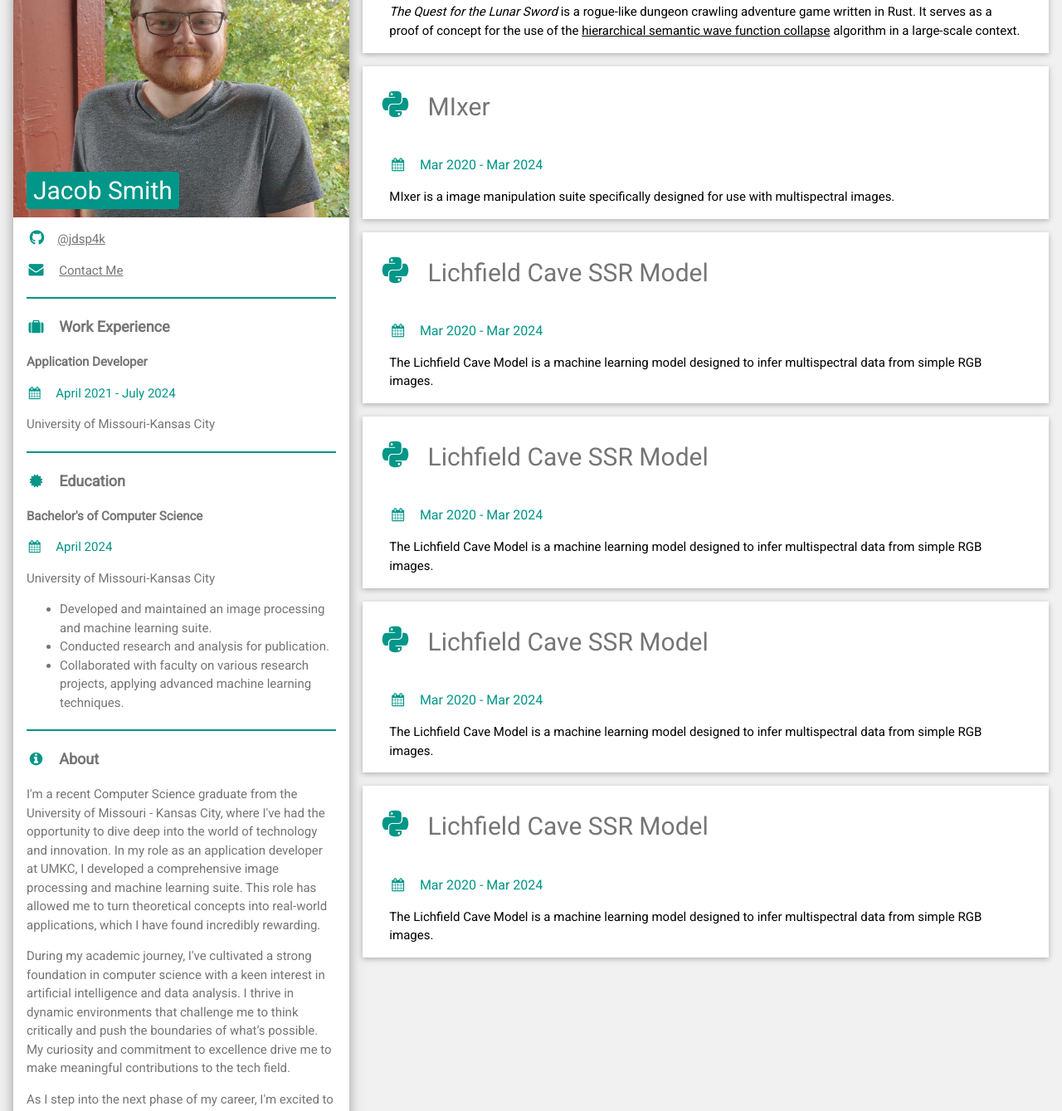
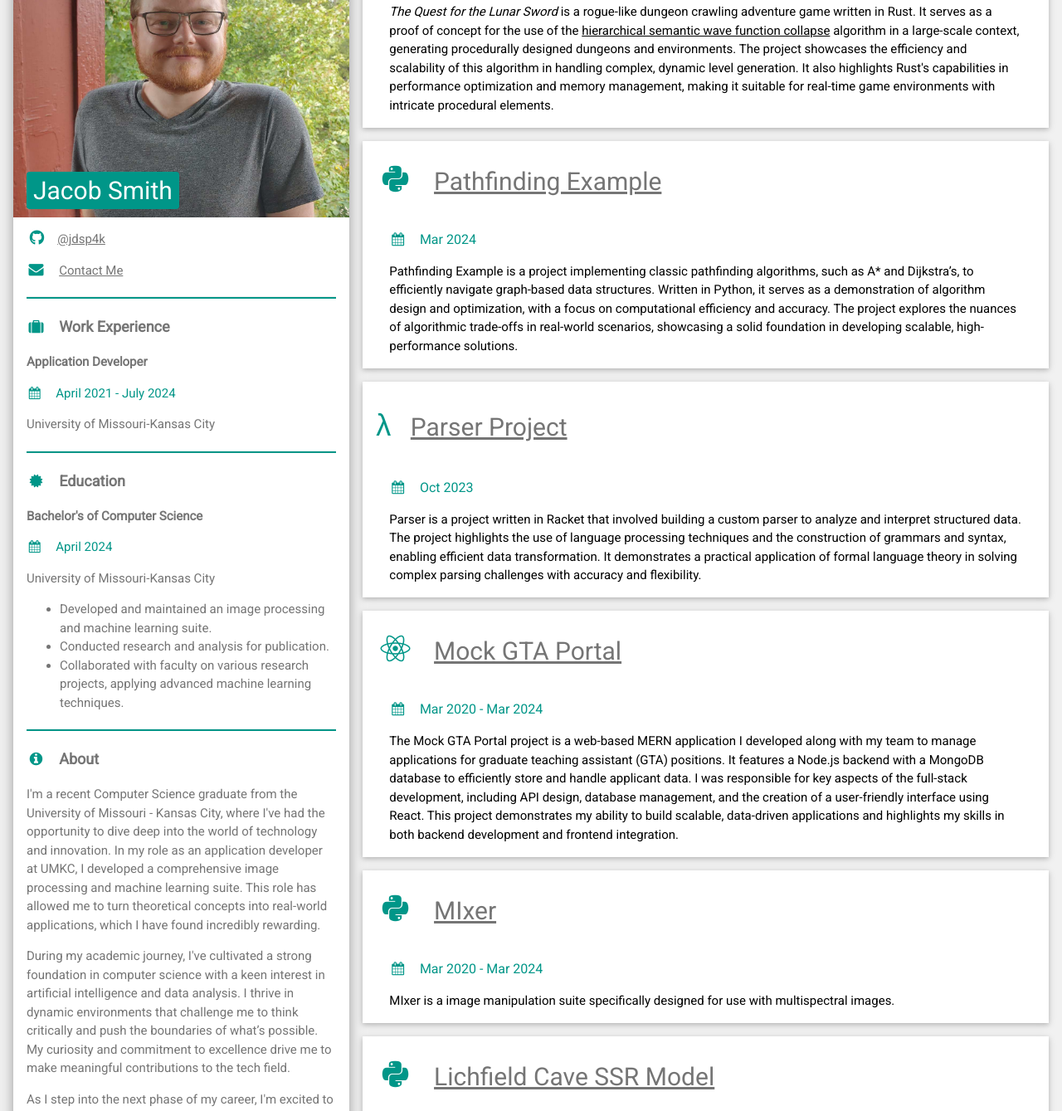
Before and after one commit to jdsp4k/jdsp4k.github.io, a plain HTML site: page index.html in a window 1280 px wide. Shown: the part 159-1498 px from the top of the page at 83% size. Drawn offline with nearby package versions, Linux system fonts and the light colour scheme.

Commit message:
Updated projects.

```diff
--- a/index.html
+++ b/index.html
@@ -116,15 +116,64 @@ html,body,h1,h2,h3,h4,h5,h6 {font-family: "Roboto", sans-serif}
     <!-- Right Column -->
     <div class="w3-twothird">
       <div class="w3-container w3-card w3-white w3-margin-bottom">
-        <h2 class="w3-text-grey w3-padding-16"><i class="fa-brands fa-rust w3-margin-right w3-xxlarge w3-text-teal" aria-hidden="true"></i>The Quest for the Lunar Sword</h2>
+        <h2 class="w3-text-grey w3-padding-16">
+          <i class="fa-brands fa-rust w3-margin-right w3-xxlarge w3-text-teal" aria-hidden="true"></i>
+          <a href="#">
+            The Quest for the Lunar Sword
+          </a>
+        </h2>
         <div class="w3-container">
           <h6 class="w3-text-teal"><i class="fa fa-calendar fa-fw w3-margin-right" aria-hidden="true"></i>Mar 2024 - <span class="w3-tag w3-teal w3-round">Current</span></h6>
-          <p><i>The Quest for the Lunar Sword</i> is a rogue-like dungeon crawling adventure game written in Rust. It serves as a proof of concept for the use of the <a href="https://dl.acm.org/doi/10.1145/3582437.3587209">hierarchical semantic wave function collapse</a> algorithm in a large-scale context.</p>
+          <p><i>The Quest for the Lunar Sword</i> is a rogue-like dungeon crawling adventure game written in Rust. It serves as a proof of concept for the use of the <a href="https://dl.acm.org/doi/10.1145/3582437.3587209">hierarchical semantic wave function collapse</a> algorithm in a large-scale context, generating procedurally designed dungeons and environments. The project showcases the efficiency and scalability of this algorithm in handling complex, dynamic level generation. It also highlights Rust's capabilities in performance optimization and memory management, making it suitable for real-time game environments with intricate procedural elements.</p>
         </div>
       </div>
 
       <div class="w3-container w3-card w3-white w3-margin-bottom">
-        <h2 class="w3-text-grey w3-padding-16"><i class="fa-brands fa-python fa-fw w3-margin-right w3-xxlarge w3-text-teal" aria-hidden="true"></i>MIxer</h2>
+        <h2 class="w3-text-grey w3-padding-16">
+          <i class="fa-brands fa-python fa-fw w3-margin-right w3-xxlarge w3-text-teal" aria-hidden="true"></i>
+          <a href="https://github.com/jdsp4k/Pathfinding_Example">
+            Pathfinding Example
+          </a>
+        </h2>
+        <div class="w3-container">
+          <h6 class="w3-text-teal"><i class="fa fa-calendar fa-fw w3-margin-right" aria-hidden="true"></i>Mar 2024</span></h6>
+          <p>Pathfinding Example is a project implementing classic pathfinding algorithms, such as A* and Dijkstra’s, to efficiently navigate graph-based data structures. Written in Python, it serves as a demonstration of algorithm design and optimization, with a focus on computational efficiency and accuracy. The project explores the nuances of algorithmic trade-offs in real-world scenarios, showcasing a solid foundation in developing scalable, high-performance solutions.</p>
+        </div>
+      </div>
+
+      <div class="w3-container w3-card w3-white w3-margin-bottom">
+        <h2 class="w3-text-grey w3-padding-16">
+          <span class="w3-margin-right w3-xxlarge w3-text-teal" aria-hidden="true">&lambda;</span>
+          <a href="https://github.com/jdsp4k/Parser">
+            Parser Project
+          </a>
+        </h2>
+        <div class="w3-container">
+          <h6 class="w3-text-teal"><i class="fa fa-calendar fa-fw w3-margin-right" aria-hidden="true"></i>Oct 2023</span></h6>
+          <p>Parser is a project written in Racket that involved building a custom parser to analyze and interpret structured data. The project highlights the use of language processing techniques and the construction of grammars and syntax, enabling efficient data transformation. It demonstrates a practical application of formal language theory in solving complex parsing challenges with accuracy and flexibility.</p>
+        </div>
+      </div>
+
+      <div class="w3-container w3-card w3-white w3-margin-bottom">
+        <h2 class="w3-text-grey w3-padding-16">
+          <i class="fa-brands fa-react fa-fw w3-margin-right w3-xxlarge w3-text-teal" aria-hidden="true"></i>
+          <a href="https://github.com/joontz/teamNull">
+            Mock GTA Portal
+          </a>
+        </h2>
+        <div class="w3-container">
+          <h6 class="w3-text-teal"><i class="fa fa-calendar fa-fw w3-margin-right" aria-hidden="true"></i>Mar 2020 - Mar 2024</span></h6>
+          <p>The Mock GTA Portal project is a web-based MERN application I developed along with my team to manage applications for graduate teaching assistant (GTA) positions. It features a Node.js backend with a MongoDB database to efficiently store and handle applicant data. I was responsible for key aspects of the full-stack development, including API design, database management, and the creation of a user-friendly interface using React. This project demonstrates my ability to build scalable, data-driven applications and highlights my skills in both backend development and frontend integration.</p>
+        </div>
+      </div>
+
+      <div class="w3-container w3-card w3-white w3-margin-bottom">
+        <h2 class="w3-text-grey w3-padding-16">
+          <i class="fa-brands fa-python fa-fw w3-margin-right w3-xxlarge w3-text-teal" aria-hidden="true"></i>
+          <a href="#">
+            MIxer
+          </a>
+        </h2>
         <div class="w3-container">
           <h6 class="w3-text-teal"><i class="fa fa-calendar fa-fw w3-margin-right" aria-hidden="true"></i>Mar 2020 - Mar 2024</span></h6>
           <p>MIxer is a image manipulation suite specifically designed for use with multispectral images.</p>
@@ -132,31 +181,12 @@ html,body,h1,h2,h3,h4,h5,h6 {font-family: "Roboto", sans-serif}
       </div>
 
       <div class="w3-container w3-card w3-white w3-margin-bottom">
-        <h2 class="w3-text-grey w3-padding-16"><i class="fa-brands fa-python fa-fw w3-margin-right w3-xxlarge w3-text-teal" aria-hidden="true"></i>Lichfield Cave SSR Model</h2>
-        <div class="w3-container">
-          <h6 class="w3-text-teal"><i class="fa fa-calendar fa-fw w3-margin-right" aria-hidden="true"></i>Mar 2020 - Mar 2024</span></h6>
-          <p>The Lichfield Cave Model is a machine learning model designed to infer multispectral data from simple RGB images.</p>
-        </div>
-      </div>
-
-      <div class="w3-container w3-card w3-white w3-margin-bottom">
-        <h2 class="w3-text-grey w3-padding-16"><i class="fa-brands fa-python fa-fw w3-margin-right w3-xxlarge w3-text-teal" aria-hidden="true"></i>Lichfield Cave SSR Model</h2>
-        <div class="w3-container">
-          <h6 class="w3-text-teal"><i class="fa fa-calendar fa-fw w3-margin-right" aria-hidden="true"></i>Mar 2020 - Mar 2024</span></h6>
-          <p>The Lichfield Cave Model is a machine learning model designed to infer multispectral data from simple RGB images.</p>
-        </div>
-      </div>
-
-      <div class="w3-container w3-card w3-white w3-margin-bottom">
-        <h2 class="w3-text-grey w3-padding-16"><i class="fa-brands fa-python fa-fw w3-margin-right w3-xxlarge w3-text-teal" aria-hidden="true"></i>Lichfield Cave SSR Model</h2>
-        <div class="w3-container">
-          <h6 class="w3-text-teal"><i class="fa fa-calendar fa-fw w3-margin-right" aria-hidden="true"></i>Mar 2020 - Mar 2024</span></h6>
-          <p>The Lichfield Cave Model is a machine learning model designed to infer multispectral data from simple RGB images.</p>
-        </div>
-      </div>
-
-      <div class="w3-container w3-card w3-white w3-margin-bottom">
-        <h2 class="w3-text-grey w3-padding-16"><i class="fa-brands fa-python fa-fw w3-margin-right w3-xxlarge w3-text-teal" aria-hidden="true"></i>Lichfield Cave SSR Model</h2>
+        <h2 class="w3-text-grey w3-padding-16">
+          <i class="fa-brands fa-python fa-fw w3-margin-right w3-xxlarge w3-text-teal" aria-hidden="true"></i>
+          <a href="#">
+            Lichfield Cave SSR Model
+          </a>
+        </h2>
         <div class="w3-container">
           <h6 class="w3-text-teal"><i class="fa fa-calendar fa-fw w3-margin-right" aria-hidden="true"></i>Mar 2020 - Mar 2024</span></h6>
           <p>The Lichfield Cave Model is a machine learning model designed to infer multispectral data from simple RGB images.</p>
```
